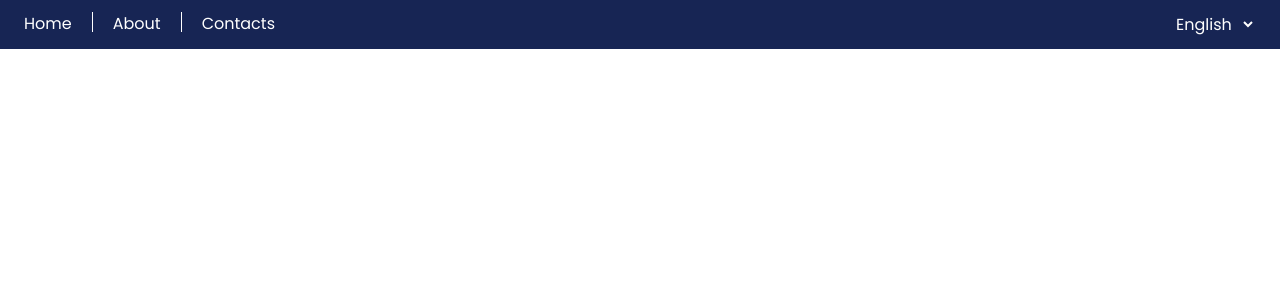
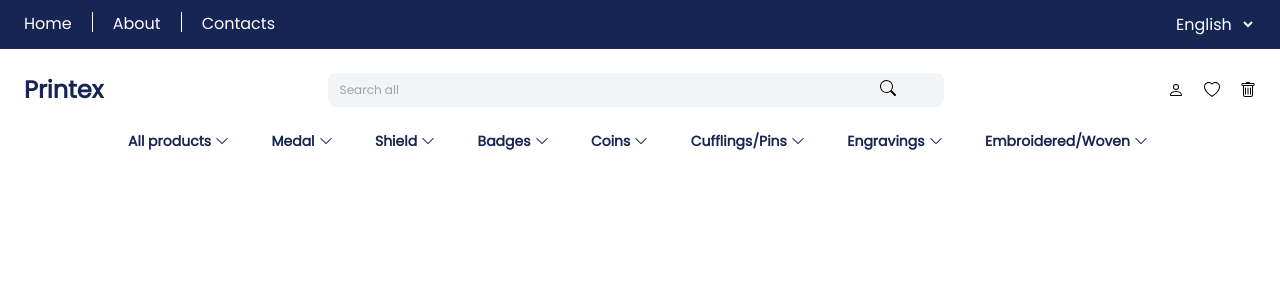
Before and after one commit to wemmy6673/printex, a React (Create React App) app: page / in a window 1280 px wide. Shown: the top 300 px of the page. Built offline with nearby package versions, Linux system fonts and the light colour scheme.

Commit message:
Desktop navbar completed

```diff
--- a/package.json
+++ b/package.json
@@ -8,6 +8,7 @@
     "@testing-library/user-event": "^13.5.0",
     "react": "^18.2.0",
     "react-dom": "^18.2.0",
+    "react-icons": "^5.0.1",
     "react-scripts": "5.0.1",
     "web-vitals": "^2.1.4"
   },
--- a/src/App.js
+++ b/src/App.js
@@ -1,11 +1,13 @@
 import logo from './logo.svg';
 import './App.css';
 import Header from './components/Header';
+import Navbar from './components/Navbar';
 
 function App() {
   return(
     <>
     <Header />
+    <Navbar />
     </>
   )
 
--- /dev/null
+++ b/src/components/Navbar.jsx
@@ -0,0 +1,55 @@
+import React from 'react';
+import { BsSearch } from "react-icons/bs";
+import { BsPerson } from "react-icons/bs";
+import { BsHeart } from "react-icons/bs";
+import { BsTrash } from "react-icons/bs";
+import { BsChevronDown } from "react-icons/bs";
+
+
+const Navbar = () =>{
+
+    const inputStyle = {
+        fontSize: '12px',
+    }
+
+    return(
+        <>
+        <div className='flex flex-row justify-between p-6 items-center'>
+            <h1 className='text-2xl text-blue-950 font-bold'>Printex</h1>
+            <div className='flex flex-row w-3/6 self-center'>
+                <input type='text' placeholder='Search all' style={inputStyle} className='bg-gray-100 rounded-lg px-3 py-2 w-[100%] relative'></input>
+                <div className='absolute right-96 top-20'>
+                  <BsSearch />
+
+                </div>
+
+            </div>
+
+            <div className='hidden md:flex md:flex-row space-x-5'>
+                <BsPerson />
+                <BsHeart />
+                <BsTrash />
+
+            </div>
+
+        </div>
+
+        <div className='px-32 hidden md:block'>
+            <ul className='text-blue-950 text-sm font-bold flex flex-row justify-between'>
+                <li className='flex'>All products <span className='self-center px-1'><BsChevronDown /></span></li>
+                <li className='flex'>Medal <span className='self-center px-1'><BsChevronDown /></span></li>
+                <li className='flex'>Shield <span className='self-center px-1'><BsChevronDown /></span></li>
+                <li className='flex'>Badges <span className='self-center px-1'><BsChevronDown /></span></li>
+                <li className='flex'>Coins <span className='self-center px-1'><BsChevronDown /></span></li>
+                <li className='flex'>Cufflings/Pins <span className='self-center px-1'><BsChevronDown /></span></li>
+                <li className='flex'>Engravings <span className='self-center px-1'><BsChevronDown /></span></li>
+                <li className='flex'>Embroidered/Woven <span className='self-center px-1'><BsChevronDown /></span></li>
+            </ul>
+
+        </div>
+        </>
+    )
+
+}
+
+export default Navbar;
--- a/src/index.css
+++ b/src/index.css
@@ -7,6 +7,7 @@
   font-family: 'Outfit', sans-serif;
   font-family: 'Poppins', sans-serif;
 }
+
 
 /* body {
   margin: 0;
```
Also changed, not shown: 1 other file (tests, documents, lock files or other folders).
